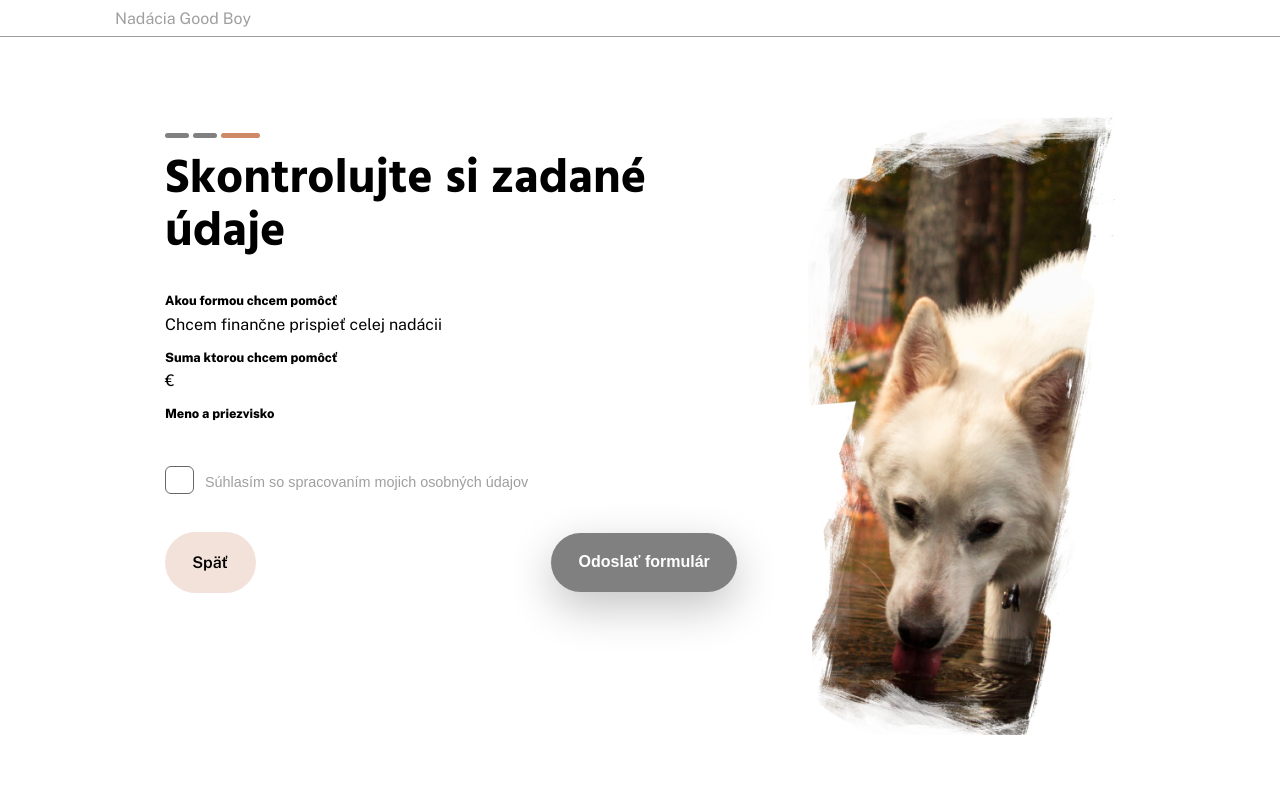
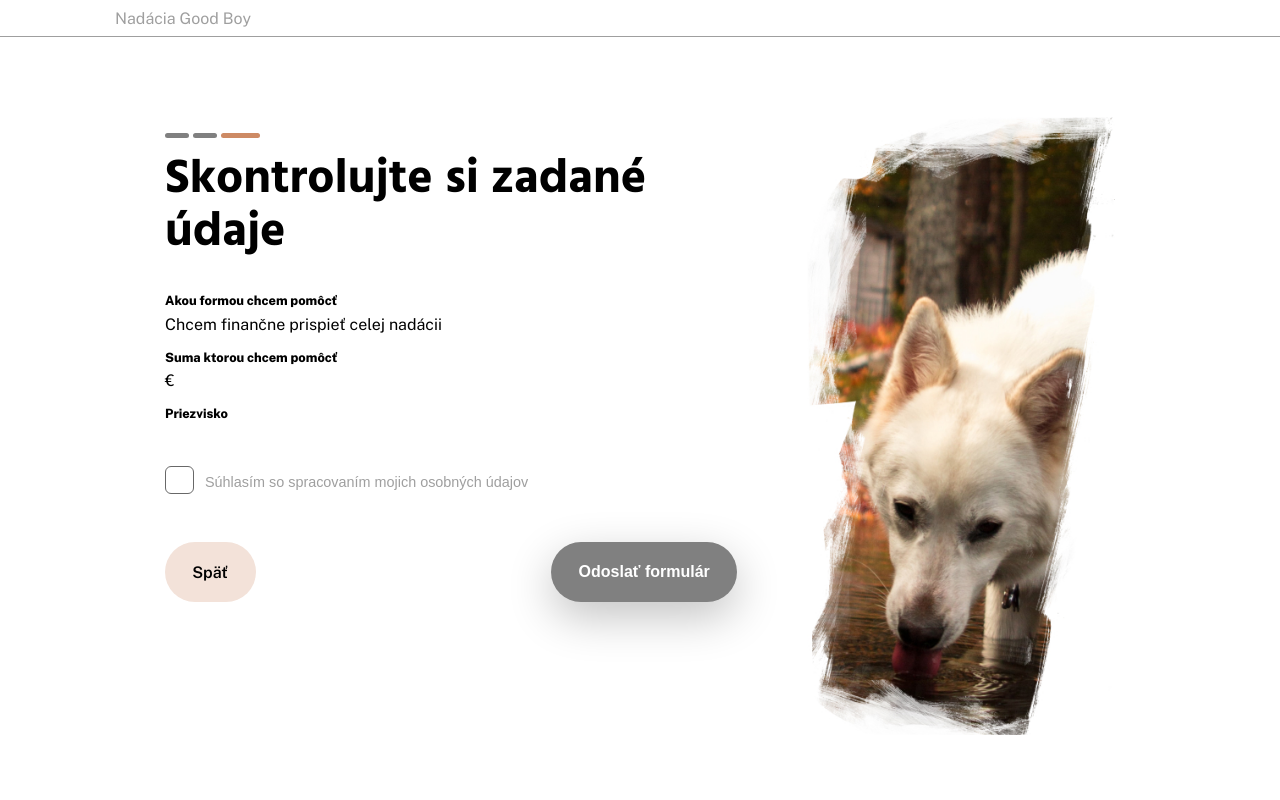
Before and after one commit to thype-it/good-request-app, a React (Create React App) app: page /UserCheck in a window 1280 px wide. Shown: the top 800 px of the page. Built offline with nearby package versions, Linux system fonts and the light colour scheme; some icons are missing.

Commit message:
fixing little bugs, cleaning code and conosle logs

```diff
--- a/src/App.scss
+++ b/src/App.scss
@@ -237,7 +237,7 @@ label {
   }
   &.special {
     position: relative;
-    width: 81px;
+    width: 90px;
     input {
       border: none;
       padding: 0;
--- a/src/components/form/FancyCheckbox.js
+++ b/src/components/form/FancyCheckbox.js
@@ -1,11 +1,17 @@
 import React from 'react';
 import './fancyCheckbox.scss';
 
-const FancyCheckbox = ({text, required}) => {
+const FancyCheckbox = ({text, register}) => {
   return (
     <label className="control control-checkbox">
         <span>{text}</span>
-        <input type="checkbox" required = {required? true : false} />
+        <input
+        {...register("gdpr", {
+        required: "Pre odoslanie žiadosti začiarknite políčko s udelením súhlasu, so spracovávaním osobných udajov"
+        })}
+        type="checkbox"
+        name='gdpr'
+        />
     <div className="control_indicator"></div>
     </label>
   )
--- a/src/views/UserCheck.js
+++ b/src/views/UserCheck.js
@@ -3,6 +3,7 @@ import { useNavigate } from "react-router-dom";
 import { useSelector } from "react-redux";
 import styled from "styled-components";
 import axios from "axios";
+import { useForm } from "react-hook-form";
 
 //children
 import FancyCheckbox from "../components/form/FancyCheckbox.js";
@@ -16,11 +17,14 @@ const Info = styled.div`
     &:last-of-type {
         margin-bottom: 2.7em;
     }
-`
+`;
 
 //template
 const UserCheck = props => {
 
+    const { register, formState: { errors }, handleSubmit } = useForm();
+
+    //deconstruct global state to vars
     const state  = useSelector( state => state);
     const {
         firstName,
@@ -42,17 +46,7 @@ const UserCheck = props => {
     }
 
     // create new contribution
-    const handleSubmit = (e) => {
-
-        console.log(state);
-        console.log({
-            firstName: firstName,
-            lastName: lastName,
-            email: email,
-            phone:phone? "0" + phone : null,
-            value: value || customValue,
-            shelterID: shelterID? shelterID.split(',')[0] : null
-        });
+    const onSubmit = (e) => {
 
         e.preventDefault();
 
@@ -61,18 +55,19 @@ const UserCheck = props => {
             lastName: lastName,
             email: email,
             phone:phone? "0" + phone : null,
-            value: value || customValue,
+            value: customValue? customValue: value,
             shelterID: shelterID? shelterID.split(',')[0] : null
           })
           .then(function (response) {
             navigate('/UserSuccess')
           })
           .catch(function (error) {
-            console.log(error);
-            alert("Niečo sa pokazilo")
+            console.log(error.response.data.messages[0]);
+            alert("Niečo sa pokazilo, skontrolujte si osobné údaje a správnosť zadaného emailu.")
           });
     }
 
+    //template logic
     return (
 
         <>
@@ -102,7 +97,7 @@ const UserCheck = props => {
 
 
             <Info>
-                <h4 className="title">Meno a priezvisko</h4>
+                <h4 className="title">{firstName? "Meno a priezvisko" : "Priezvisko"}</h4>
                 <p>{firstName} {lastName}</p>
             </Info>
 
@@ -120,8 +115,9 @@ const UserCheck = props => {
                 </Info> : null
             }
 
-            <MyForm onSubmit={handleSubmit}>
-                <FancyCheckbox required text="Súhlasím so spracovaním mojich osobných údajov"/>
+            <MyForm onSubmit={handleSubmit(onSubmit)}>
+                <FancyCheckbox text="Súhlasím so spracovaním mojich osobných údajov" register={register}/>
+                 <p className="error">{errors.gdpr?.message}</p>
                 <MyRow className="buttons-row">
                     <MyButton className="button" onClick={handleBack}>Späť</MyButton>
                     <MySubmit type="submit" value="Odoslať formulár"/>
--- a/src/views/UserInfo.js
+++ b/src/views/UserInfo.js
@@ -90,12 +90,13 @@ const UserInfo = props => {
                 })}
                 placeholder="Zadajte Vaše meno"
                 name="firstName"
+                autoFocus
                 />
                 <p className="error">{errors.firstName?.message}</p>
             </label>
 
             <label>
-                <span>Priezvisko</span>
+                <span>Priezvisko*</span>
                 <input
                 {...register ("lastName",{
                     required: "Vyplňte prosím Vaše priezvisko",
@@ -119,12 +120,12 @@ const UserInfo = props => {
             </label>
 
             <label>
-                <span>E-mailová adresa</span>
+                <span>E-mailová adresa*</span>
                 <input
                 {...register ("email", {
                     required: "Zadajte Váš e-mail",
                     pattern: {
-                        value: /^(([^<>()[\]\.,;:\s@\"]+(\.[^<>()[\]\.,;:\s@\"]+)*)|(\".+\"))@(([^<>()[\]\.,;:\s@\"]+\.)+[^<>()[\]\.,;:\s@\"]{2,})$/i,
+                        value: /[a-z0-9!#$%&'*+/=?^_`{|}~-]+(?:\.[a-z0-9!#$%&'*+/=?^_`{|}~-]+)*@(?:[a-z0-9](?:[a-z0-9-]*[a-z0-9])?\.)+(?:[A-Z]{2}|sk|cz|online|web|game|com|hu|at|org|net|gov|mil|biz|info|mobi|name|aero|jobs|museum)\b/,
                         message: "Nesprávny formát emailovej adresy"
                     }
                 })}
```
